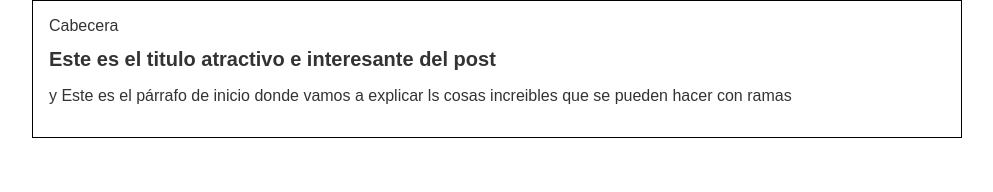
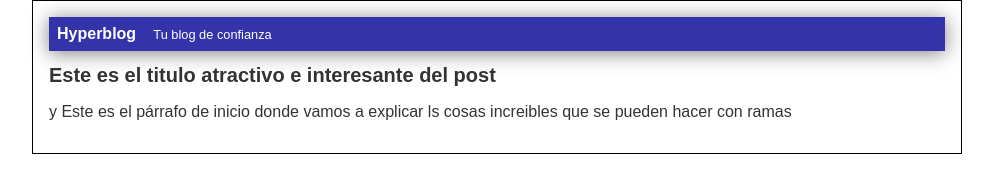
Before and after one commit to dfalvarezy/hyperBlog, a plain HTML site: page index.html in a window 1280 px wide. Shown: the whole page, without its empty margins (143-1136 px from the left). Drawn offline with Linux system fonts and the light colour scheme.

Commit message:
Finalizada la cabecera con diseño azul

```diff
--- a/css/styles.css
+++ b/css/styles.css
@@ -5,6 +5,21 @@ body {
     font-size: 16px;
     margin: 0;
     padding: 0;
+}
+
+#cabecera {
+    background: #33A;
+    box-shadow: 0px 2px 20px 0px rgba(0, 0 , 0, 0.5);
+    color: white;
+    font-weight: bold;
+    margin: 0;
+    padding: 0.5em;
+}
+
+#cabecera #tagline {
+    padding: 0 0 0 1em;
+    font-weight: normal;
+    font-size: 0.8em;
 }
 
 #container {
--- a/index.html
+++ b/index.html
@@ -9,7 +9,8 @@
 <body>
     <div id="container">
         <div id="cabecera">
-            Cabecera
+            Hyperblog
+            <span id="tagline">Tu blog de confianza</span>
         </div>
         <div id="post">
             <h1>Este es el titulo atractivo e interesante del post</h1>
```
